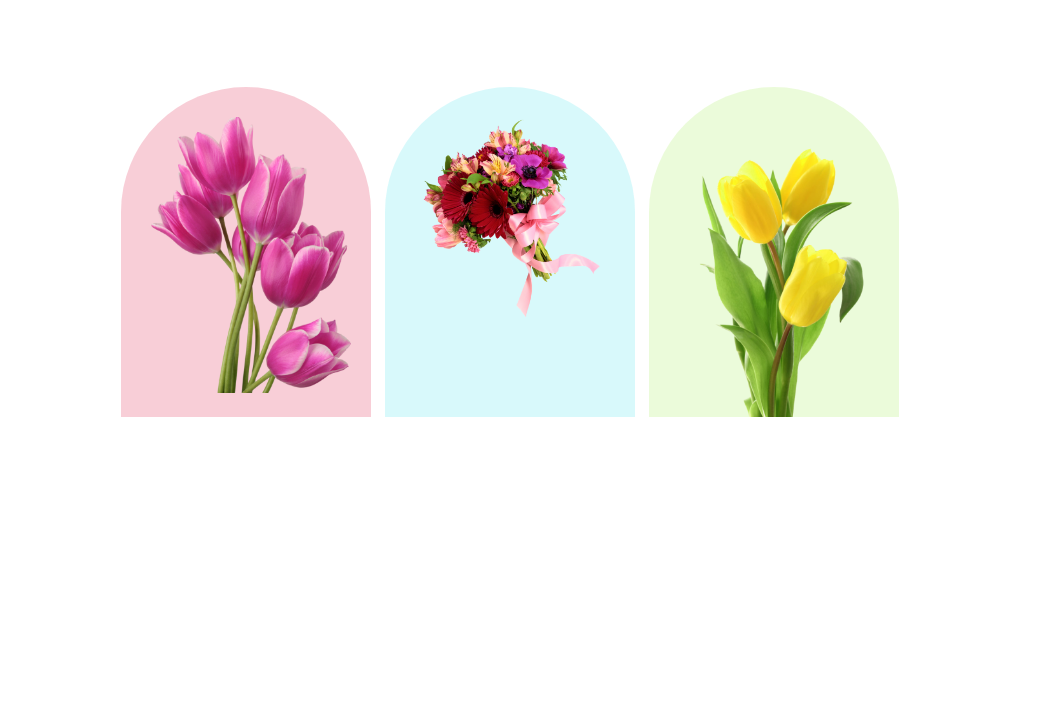
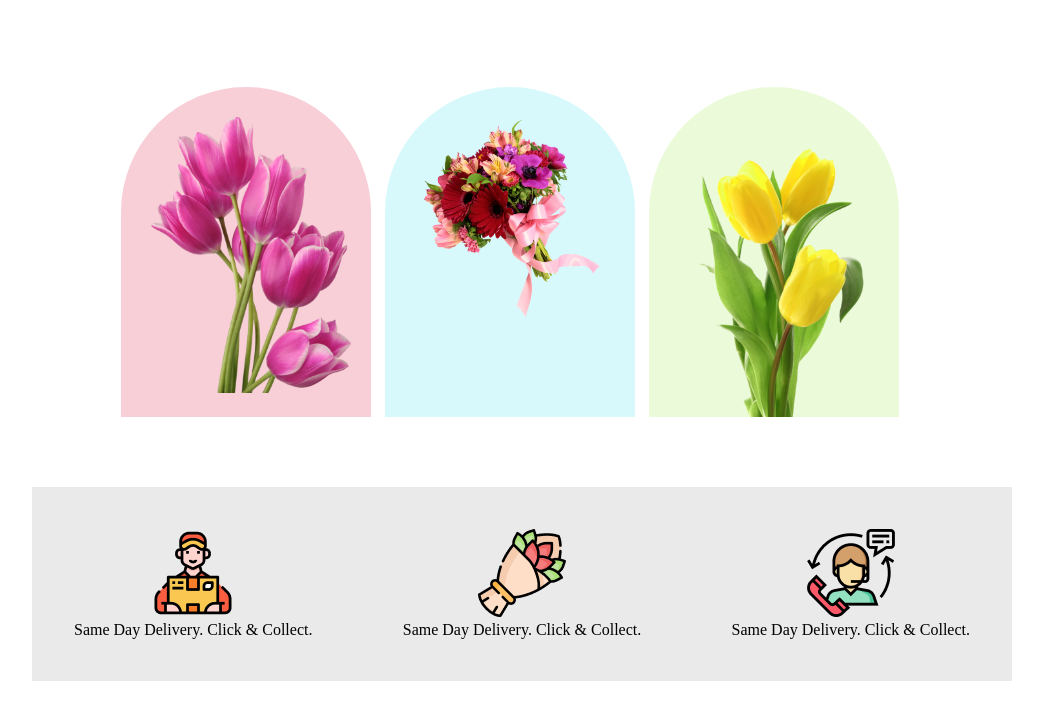
Before and after one commit to SafayetAhme/new-assignment, a plain HTML site: page index.html in a window 1280 px wide. Shown: the part 697-1416 px from the top of the page, without its empty margins (118-1161 px from the left). Before the commit the page ends 1184 px from the top, so only its background shows below. Drawn offline with Linux system fonts and the light colour scheme.

Commit message:
Support-section

```diff
--- a/index.html
+++ b/index.html
@@ -43,9 +43,26 @@
             </div>
         </div>
     </div>
-
-
 </section>
 
+<!------Support section------>
+<section class="Support-section">
+    <div class="all-section">
+    <div class="img-and-text">
+        <img src="img/Group 57.png" alt="img">
+        <p>Same Day Delivery. Click & Collect.</p>
+    </div>
+    <div class="img-and-text">
+        <img src="img/Group 58.png" alt="img">
+        <p>Same Day Delivery. Click & Collect.</p>
+    </div>
+    <div class="img-and-text">
+        <img src="img/Group 59.png" alt="img">
+        <p>Same Day Delivery. Click & Collect.</p>
+    </div>
+</div>
+</section>
+
+<!------Support section------>
 </body>
 </html>
--- a/style.css
+++ b/style.css
@@ -98,3 +98,20 @@
 .Featured-Flowers {
     text-align: center;
 }
+
+/*----------Support section----------*/
+.all-section {
+    display: flex;
+    padding: 22px;
+    background-color: #27272718;
+    width: 70%;
+    margin: auto;
+    align-items: center;
+    justify-content: space-between;
+    margin-bottom: 60px;
+    padding: 42px;
+}
+.all-section {
+    text-align: center;
+}
+/*----------Support section----------*/
```
Also changed, not shown: img/Group 57.png (added), img/Group 58.png (added), img/Group 59.png (added).
